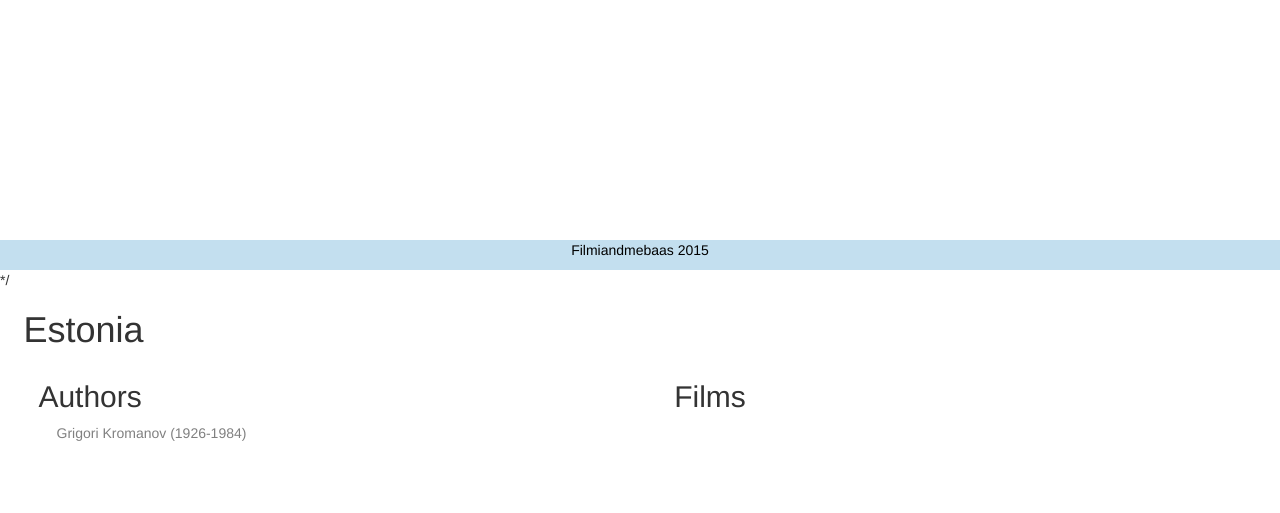
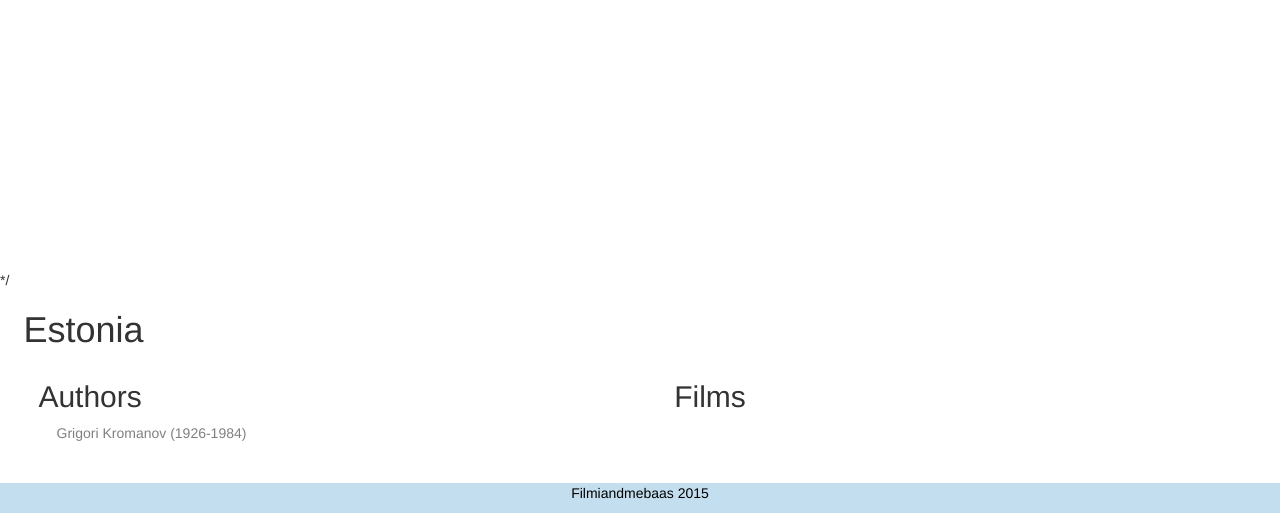
Before and after one commit to EloTrolla/filmibaas, a PHP site: page /index.php?page=country in a window 1280 px wide. Shown: the part 530-1043 px from the top of the page. Before the commit the page ends 971 px from the top, so only its background shows below. Run offline with PHP 8.4, Linux system fonts and the light colour scheme; data comes from the database, SQL or seed files in the repository.

Commit message:
Footer in the bottom.

```diff
--- a/static/style/stylesheet.css
+++ b/static/style/stylesheet.css
@@ -167,7 +167,8 @@ header img {
 footer {
     text-align: center;
     height: 30px;
-    position: absolute;
+    float: left;
+    float: right;
     bottom: 0;
     left: 0;
     width: 100%;
```
Also changed, not shown: doc/products.sql (+1 -1 lines).
